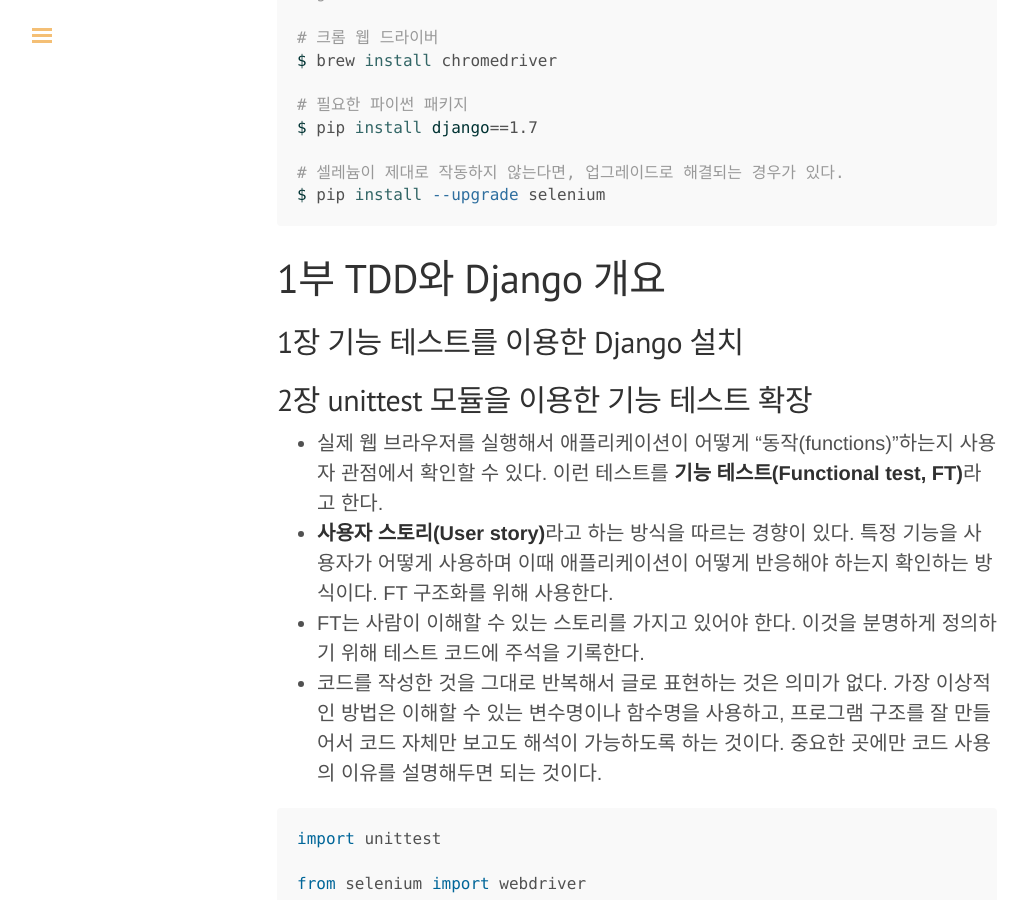
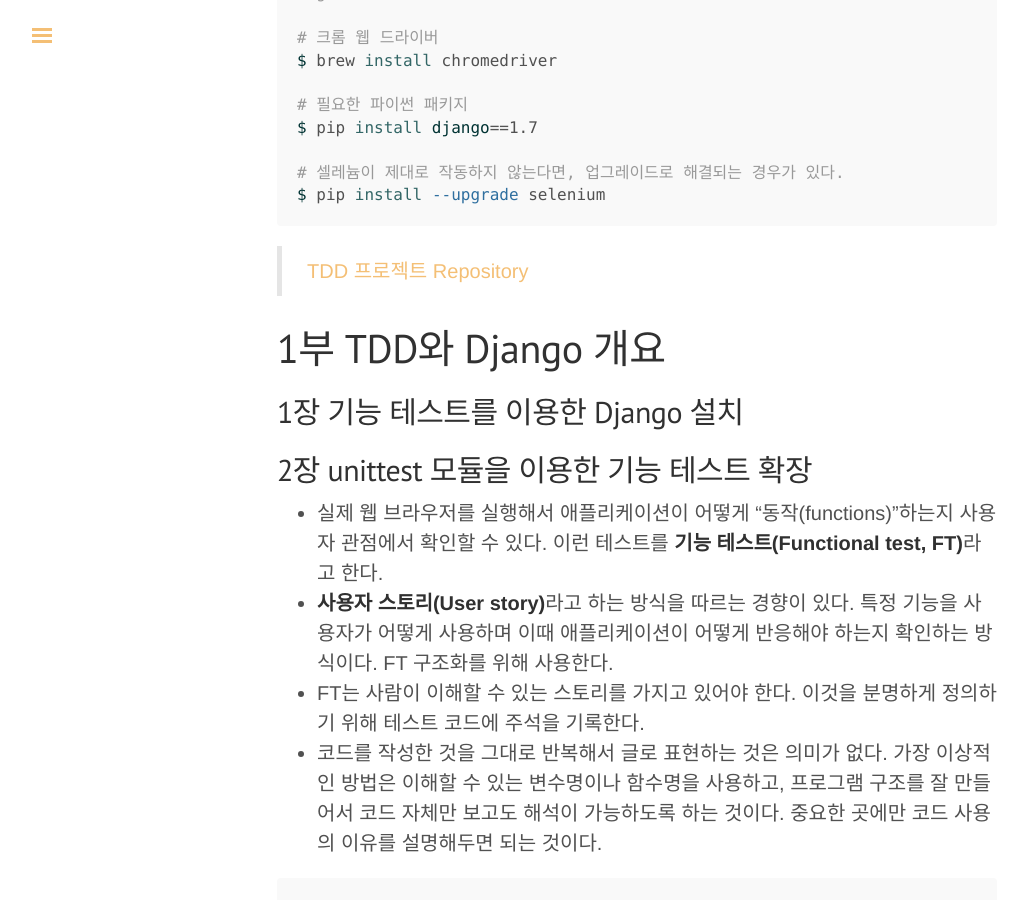
Before and after one commit to pinstinct/pinstinct.github.com, a Jekyll site: the page built from _posts/2017-02-17-wps-hw.md, in a window 1280 px wide and 900 px high, scrolled down 359 px. Shown: the whole window, without its empty margins (3-1031 px from the left). Built offline with Jekyll 4.4.1, drawn with Linux system fonts in a browser that asks for light colours.

Commit message:
added link

````diff
--- a/_posts/2017-02-17-wps-hw.md
+++ b/_posts/2017-02-17-wps-hw.md
@@ -21,6 +21,7 @@
 # 셀레늄이 제대로 작동하지 않는다면, 업그레이드로 해결되는 경우가 있다.
 $ pip install --upgrade selenium
 ```
+> [TDD 프로젝트 Repository](https://github.com/pinstinct/tdd-python-hw)
 
 # 1부 TDD와 Django 개요
 
````
